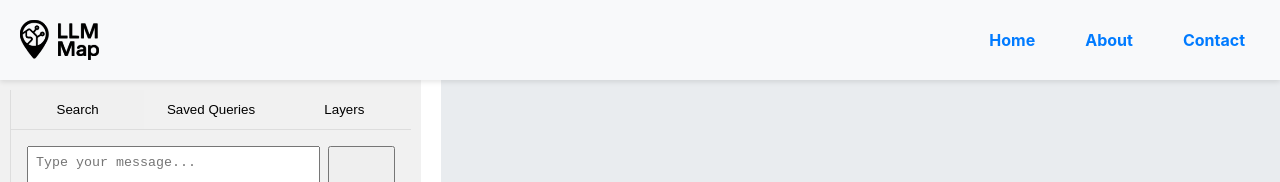
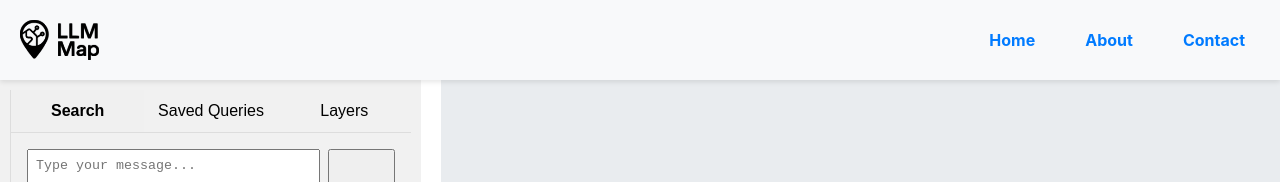
Before and after one commit to oldmanz/llm_map, a React app in the folder frontend/: page / in a window 1280 px wide. Shown: the top 182 px of the page. Built offline with nearby package versions, Linux system fonts and the light colour scheme; no server answers.

Commit message:
chore: moved some files around

```diff
--- a/frontend/src/components/sidepanel/SidePanel.tsx
+++ b/frontend/src/components/sidepanel/SidePanel.tsx
@@ -1,6 +1,7 @@
 import React, { useState, useEffect } from 'react';
-import ChatInput from '../ChatInput';
-import SavedQueries from '../SavedQueries';
+import ChatInput from './ChatInput';
+import SavedQueries from './SavedQueries';
+import TabButton from './TabButton';
 import Layers from '../Layers';
 import { ApiCalls } from '../../utils/apiCalls';
 
@@ -101,42 +102,21 @@ const SidePanel: React.FC<SidePanelProps> = ({
   return (
     <div style={{ width: '400px', borderLeft: '1px solid #ddd' }}>
       <div style={{ display: 'flex', borderBottom: '1px solid #ddd' }}>
-        <button
-          style={{
-            flex: 1,
-            padding: '12px',
-            background: activeTab === 'search' ? '#f0f0f0' : 'transparent',
-            border: 'none',
-            cursor: 'pointer',
-          }}
+        <TabButton
+          label="Search"
+          isActive={activeTab === 'search'}
           onClick={() => setActiveTab('search')}
-        >
-          Search
-        </button>
-        <button
-          style={{
-            flex: 1,
-            padding: '12px',
-            background: activeTab === 'saved' ? '#f0f0f0' : 'transparent',
-            border: 'none',
-            cursor: 'pointer',
-          }}
+        />
+        <TabButton
+          label="Saved Queries"
+          isActive={activeTab === 'saved'}
           onClick={() => setActiveTab('saved')}
-        >
-          Saved Queries
-        </button>
-        <button
-          style={{
-            flex: 1,
-            padding: '12px',
-            background: activeTab === 'layers' ? '#f0f0f0' : 'transparent',
-            border: 'none',
-            cursor: 'pointer',
-          }}
+        />
+        <TabButton
+          label="Layers"
+          isActive={activeTab === 'layers'}
           onClick={() => setActiveTab('layers')}
-        >
-          Layers
-        </button>
+        />
       </div>
 
       <div style={{ padding: '16px' }}>
--- a/frontend/src/components/sidepanel/TabButton.tsx
+++ b/frontend/src/components/sidepanel/TabButton.tsx
@@ -10,8 +10,16 @@ interface TabButtonProps {
 const TabButton: React.FC<TabButtonProps> = ({ label, isActive, onClick }) => {
   return (
     <button
-      className={`tab-button ${isActive ? 'tab-button--active' : ''}`}
+      className={`tab-button ${isActive ? 'active' : ''}`}
       onClick={onClick}
+      style={{
+        flex: 1,
+        padding: '12px',
+        border: 'none',
+        cursor: 'pointer',
+        background: isActive ? '#f0f0f0' : 'transparent',
+        fontWeight: isActive ? 'bold' : 'normal',
+      }}
     >
       {label}
     </button>
--- a/frontend/src/components/sidepanel/TabContent.tsx
+++ b/frontend/src/components/sidepanel/TabContent.tsx
@@ -1,6 +1,6 @@
 import React from 'react';
 import ChatInput from '../ChatInput';
-import SavedQueries from '../SavedQueries';
+import SavedQueries from './SavedQueries';
 import Layers from '../layers/Layers';
 import { Layer } from '../../types/layer';
 
```
Also changed, not shown: frontend/src/components/sidepanel/ChatInput.tsx (renamed from frontend/src/components/ChatInput.tsx), frontend/src/components/sidepanel/SavedQueries.tsx (renamed from frontend/src/components/SavedQueries.tsx).
